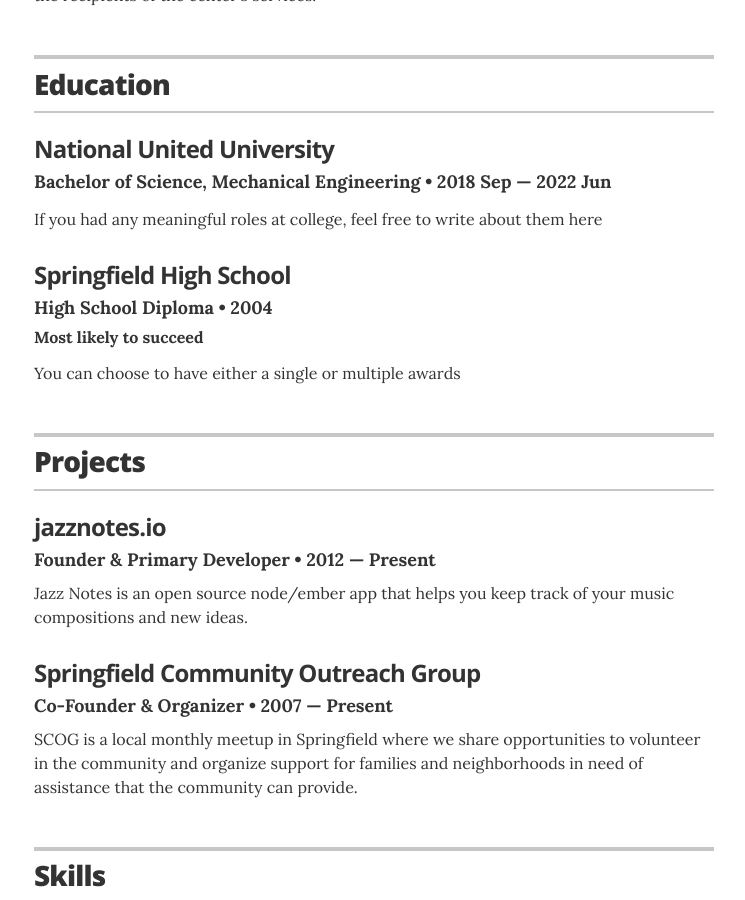
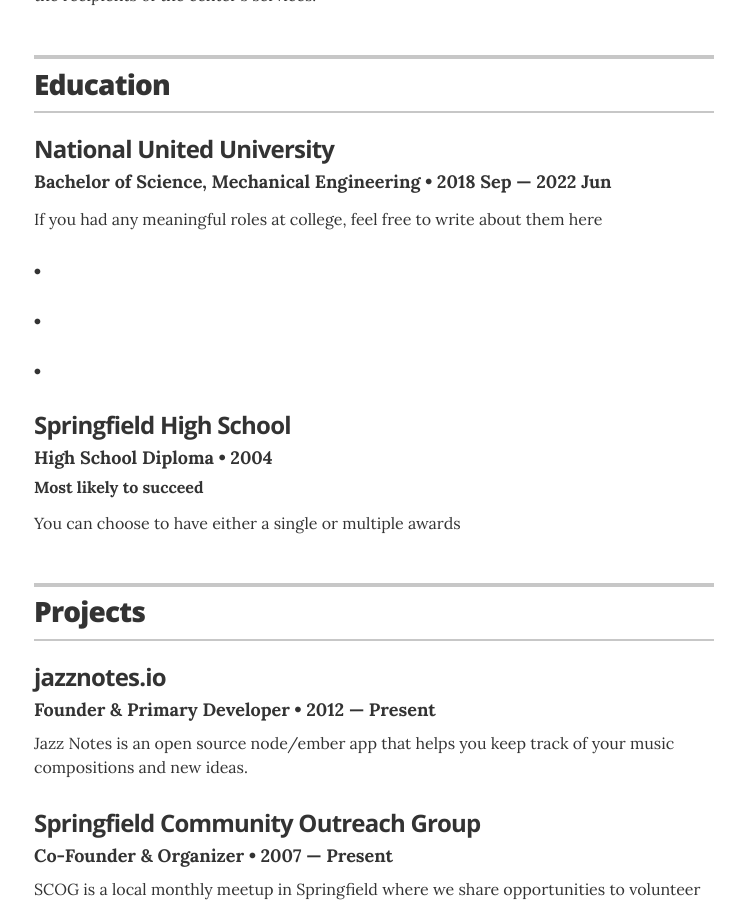
Before and after one commit to x29959/x29959.github.io, a Jekyll site: the page built from index.html, in a window 1280 px wide and 900 px high, scrolled down 1161 px. Shown: the whole window, without its empty margins (266-1011 px from the left). Built offline with Jekyll 4.4.1, drawn with Linux system fonts in a browser that asks for light colours.

Commit message:
modified:   _data/education.yml 	modified:   _layouts/resume.html

```diff
--- a/_data/education.yml
+++ b/_data/education.yml
@@ -6,7 +6,10 @@
   #   - award: Summa Cumme Laude graduate
   experience: Experience:One year exchange student in National Chung Hsing University in Taiwan.
   summary: If you had any meaningful roles at college, feel free to write about them here
-
+  # Interests
+- certificate: Human rights and world affairs
+- certificate: Music (baritone saxiphonist)
+- certificate: Linguistics
 - degree: High School Diploma
   uni: Springfield High School
   year: 2004
--- a/_layouts/resume.html
+++ b/_layouts/resume.html
@@ -90,6 +90,13 @@
 
 
           <p class="resume-item-copy">{{ education.summary }}</p>
+          <!-- add a list of certificates here -->
+          <ul class="resume-item-list">
+            {% for certificate in education.certificates %}
+            <li>{{ certificate.certificate }}</li>
+            {% endfor %}
+          </ul>
+
 
 
         </div>
```
